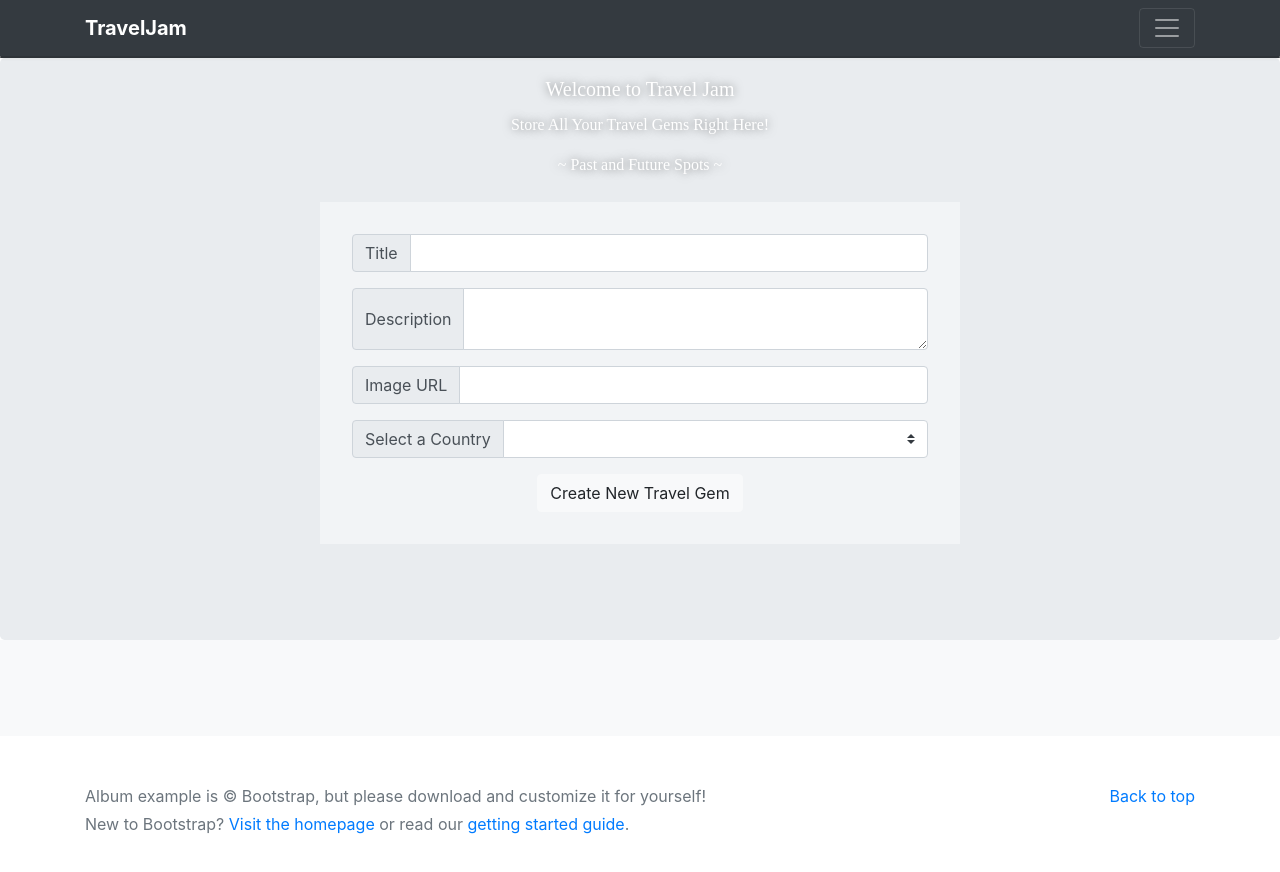
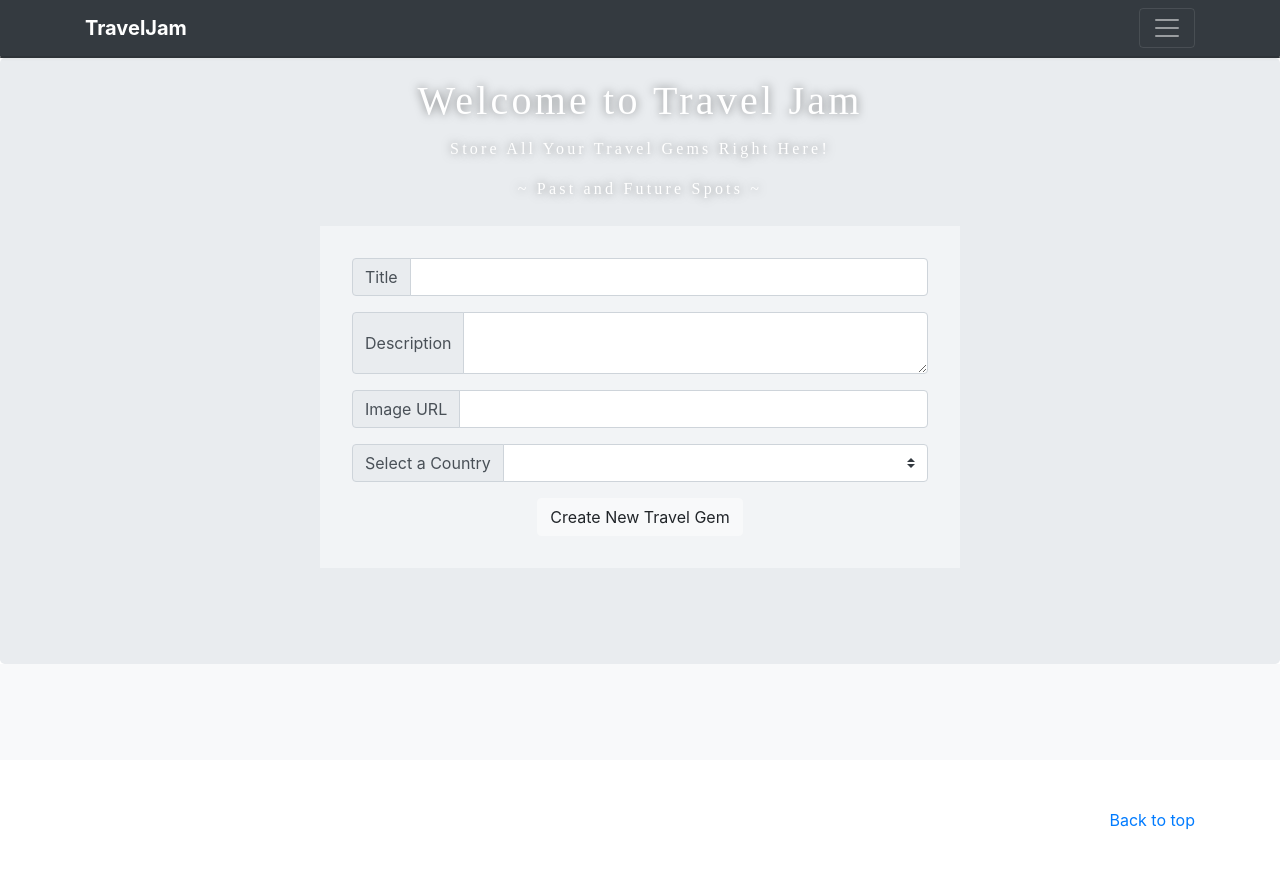
Before and after one commit to adiskop/TravelJam_frontend, a plain HTML site: page index.html in a window 1280 px wide. Drawn offline with nearby package versions, Linux system fonts and the light colour scheme; no server answers.

Commit message:
welcome page - welcome header - final font and size of font

```diff
--- a/index.css
+++ b/index.css
@@ -45,6 +45,7 @@
   font-family: 'Papyrus';
   text-shadow: 0 0 10px rgba(0, 0, 0, 0.5);
   text-align: center;
+letter-spacing:0.2em;
 }
 
 
--- a/index.html
+++ b/index.html
@@ -85,7 +85,7 @@
 <!-- the title card of the website -->
   <div class="card bg-dark text-white">
     <div class="card-img-overlay">
-      <h5 class="card-title">Welcome to Travel Jam</h5>
+      <h1 class="card-title">Welcome to Travel Jam</h1>
       <p class="card-text">Store All Your Travel Gems Right Here!</p>
       <p class="card-text">~ Past and Future Spots ~</p>
     </div>
@@ -93,7 +93,7 @@
 <!-- ends here -->
 
 <section class="jumbotron text-center">
-  <br><br>
+  <br><br><br>
   <div class="container">
 
 
@@ -197,8 +197,8 @@
     <p class="float-right">
       <a href="#">Back to top</a>
     </p>
-    <p>Album example is &copy; Bootstrap, but please download and customize it for yourself!</p>
-    <p>New to Bootstrap? <a href="https://getbootstrap.com/">Visit the homepage</a> or read our <a href="../getting-started/introduction/">getting started guide</a>.</p>
+
+
   </div>
 </footer>
 </html>
```
